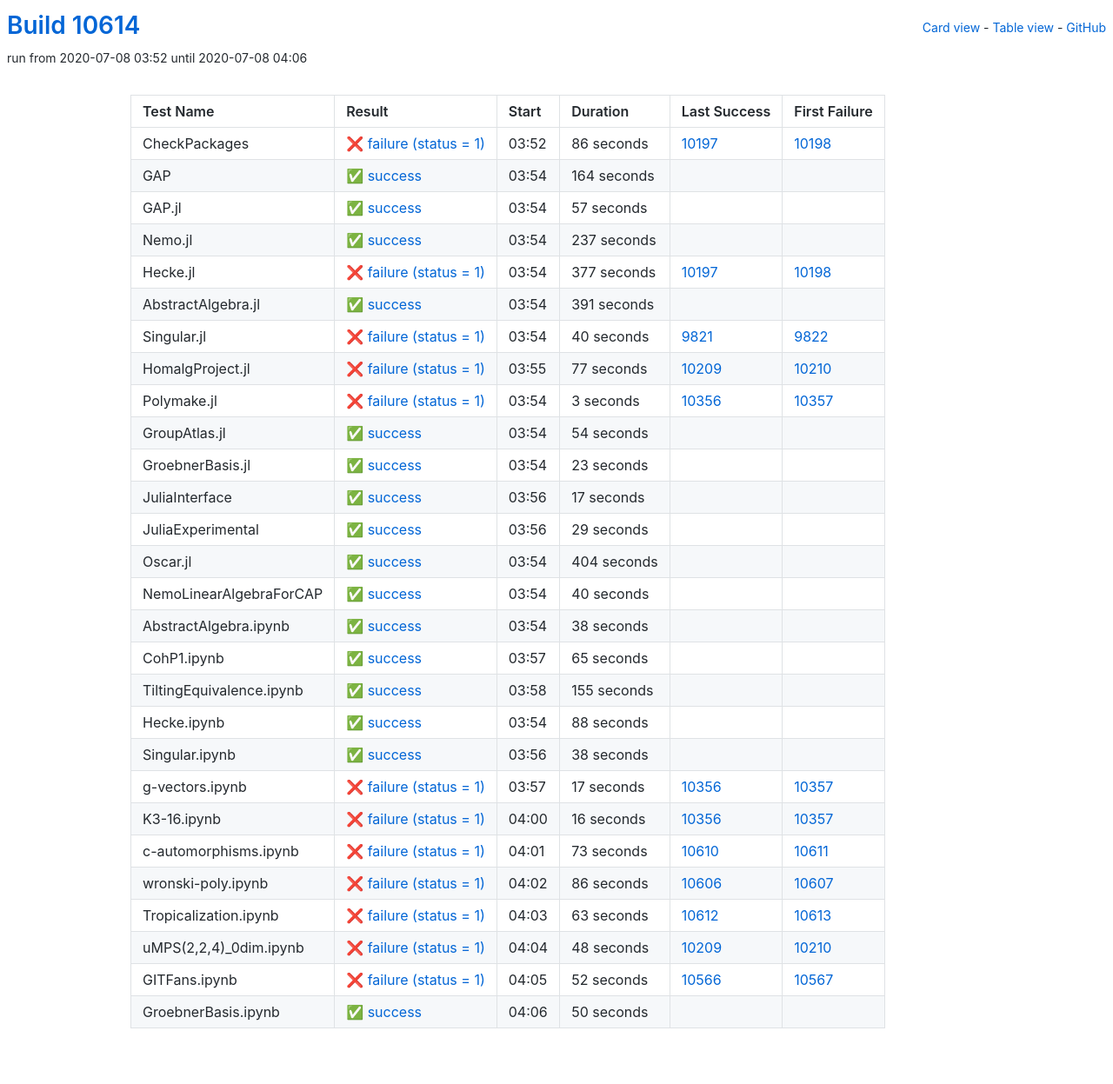
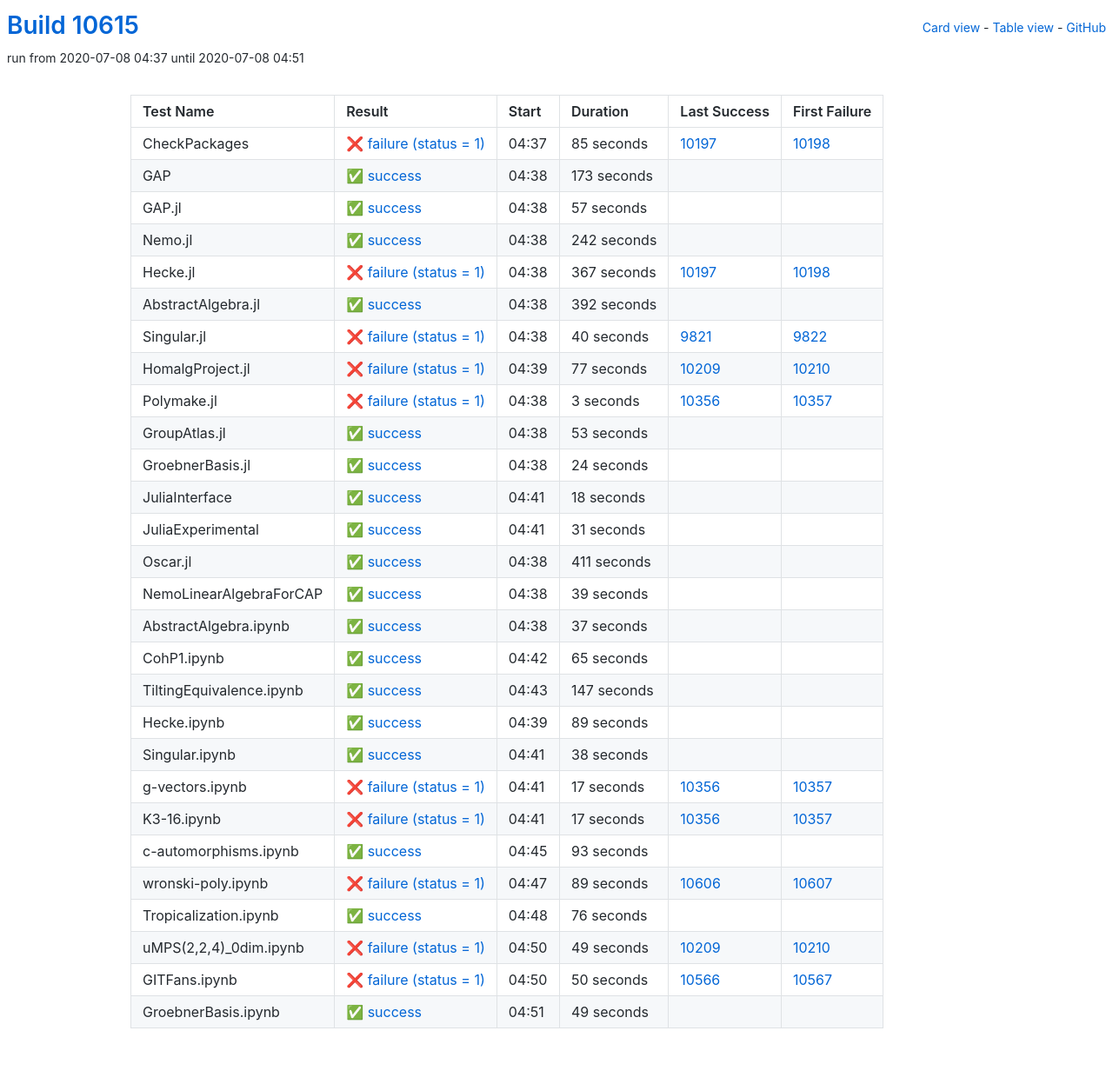
Before and after one commit to oscar-system/oscar-ci-status, a Jekyll site: the page built from table.html, in a window 1280 px wide. Shown: the whole page at 87% size. Built offline with Jekyll 4.4.1, drawn with Linux system fonts in a browser that asks for light colours.

Commit message:
Build #10615

```diff
--- a/_data/ci.yml
+++ b/_data/ci.yml
@@ -1,6 +1,6 @@
 ---
-build: 10614
-build_url: https://oscarci.mathematik.uni-kl.de/job/oscar/10614/
+build: 10615
+build_url: https://oscarci.mathematik.uni-kl.de/job/oscar/10615/
 job: oscar
 organization: oscar-system
 repo: oscar-ci-status
@@ -8,32 +8,32 @@
 tests:
 - name: CheckPackages
   id: checkpackages
-  log: https://oscarci.mathematik.uni-kl.de/job/oscar/10614/artifact/logs/build-10614/CheckPackages.log
-  start: 2020-07-08 03:52
+  log: https://oscarci.mathematik.uni-kl.de/job/oscar/10615/artifact/logs/build-10615/CheckPackages.log
+  start: 2020-07-08 04:37
   success: false
   exitcode: 1
   status: failure
-  duration: 86
+  duration: 85
   last_success: 10197
   last_success_url: https://oscarci.mathematik.uni-kl.de/job/oscar/10197/
   first_failure: 10198
   first_failure_url: https://oscarci.mathematik.uni-kl.de/job/oscar/10198/
 - name: GAP
   id: gap
-  log: https://oscarci.mathematik.uni-kl.de/job/oscar/10614/artifact/logs/build-10614/GAP.log
-  start: 2020-07-08 03:54
+  log: https://oscarci.mathematik.uni-kl.de/job/oscar/10615/artifact/logs/build-10615/GAP.log
+  start: 2020-07-08 04:38
   success: true
   exitcode: 0
   status: success
-  duration: 164
+  duration: 173
   last_success: false
   last_success_url:
   first_failure: false
   first_failure_url:
 - name: GAP.jl
   id: gap-jl
-  log: https://oscarci.mathematik.uni-kl.de/job/oscar/10614/artifact/logs/build-10614/GAP.jl.log
-  start: 2020-07-08 03:54
+  log: https://oscarci.mathematik.uni-kl.de/job/oscar/10615/artifact/logs/build-10615/GAP.jl.log
+  start: 2020-07-08 04:38
   success: true
   exitcode: 0
   status: success
@@ -44,44 +44,44 @@
   first_failure_url:
 - name: Nemo.jl
   id: nemo-jl
-  log: https://oscarci.mathematik.uni-kl.de/job/oscar/10614/artifact/logs/build-10614/Nemo.jl.log
-  start: 2020-07-08 03:54
+  log: https://oscarci.mathematik.uni-kl.de/job/oscar/10615/artifact/logs/build-10615/Nemo.jl.log
+  start: 2020-07-08 04:38
   success: true
   exitcode: 0
   status: success
-  duration: 237
+  duration: 242
   last_success: false
   last_success_url:
   first_failure: false
   first_failure_url:
 - name: Hecke.jl
   id: hecke-jl
-  log: https://oscarci.mathematik.uni-kl.de/job/oscar/10614/artifact/logs/build-10614/Hecke.jl.log
-  start: 2020-07-08 03:54
+  log: https://oscarci.mathematik.uni-kl.de/job/oscar/10615/artifact/logs/build-10615/Hecke.jl.log
+  start: 2020-07-08 04:38
   success: false
   exitcode: 1
   status: failure
-  duration: 377
+  duration: 367
   last_success: 10197
   last_success_url: https://oscarci.mathematik.uni-kl.de/job/oscar/10197/
   first_failure: 10198
   first_failure_url: https://oscarci.mathematik.uni-kl.de/job/oscar/10198/
 - name: AbstractAlgebra.jl
   id: abstractalgebra-jl
-  log: https://oscarci.mathematik.uni-kl.de/job/oscar/10614/artifact/logs/build-10614/AbstractAlgebra.jl.log
-  start: 2020-07-08 03:54
+  log: https://oscarci.mathematik.uni-kl.de/job/oscar/10615/artifact/logs/build-10615/AbstractAlgebra.jl.log
+  start: 2020-07-08 04:38
   success: true
   exitcode: 0
   status: success
-  duration: 391
+  duration: 392
   last_success: false
   last_success_url:
   first_failure: false
   first_failure_url:
 - name: Singular.jl
   id: singular-jl
-  log: https://oscarci.mathematik.uni-kl.de/job/oscar/10614/artifact/logs/build-10614/Singular.jl.log
-  start: 2020-07-08 03:54
+  log: https://oscarci.mathematik.uni-kl.de/job/oscar/10615/artifact/logs/build-10615/Singular.jl.log
+  start: 2020-07-08 04:38
   success: false
   exitcode: 1
   status: failure
@@ -92,8 +92,8 @@
   first_failure_url: https://oscarci.mathematik.uni-kl.de/job/oscar/9822/
 - name: HomalgProject.jl
   id: homalgproject-jl
-  log: https://oscarci.mathematik.uni-kl.de/job/oscar/10614/artifact/logs/build-10614/HomalgProject.jl.log
-  start: 2020-07-08 03:55
+  log: https://oscarci.mathematik.uni-kl.de/job/oscar/10615/artifact/logs/build-10615/HomalgProject.jl.log
+  start: 2020-07-08 04:39
   success: false
   exitcode: 1
   status: failure
@@ -104,8 +104,8 @@
   first_failure_url: https://oscarci.mathematik.uni-kl.de/job/oscar/10210/
 - name: Polymake.jl
   id: polymake-jl
-  log: https://oscarci.mathematik.uni-kl.de/job/oscar/10614/artifact/logs/build-10614/Polymake.jl.log
-  start: 2020-07-08 03:54
+  log: https://oscarci.mathematik.uni-kl.de/job/oscar/10615/artifact/logs/build-10615/Polymake.jl.log
+  start: 2020-07-08 04:38
   success: false
   exitcode: 1
   status: failure
@@ -116,92 +116,92 @@
   first_failure_url: https://oscarci.mathematik.uni-kl.de/job/oscar/10357/
 - name: GroupAtlas.jl
   id: groupatlas-jl
-  log: https://oscarci.mathematik.uni-kl.de/job/oscar/10614/artifact/logs/build-10614/GroupAtlas.jl.log
-  start: 2020-07-08 03:54
+  log: https://oscarci.mathematik.uni-kl.de/job/oscar/10615/artifact/logs/build-10615/GroupAtlas.jl.log
+  start: 2020-07-08 04:38
   success: true
   exitcode: 0
   status: success
-  duration: 54
+  duration: 53
   last_success: false
   last_success_url:
   first_failure: false
   first_failure_url:
 - name: GroebnerBasis.jl
   id: groebnerbasis-jl
-  log: https://oscarci.mathematik.uni-kl.de/job/oscar/10614/artifact/logs/build-10614/GroebnerBasis.jl.log
-  start: 2020-07-08 03:54
+  log: https://oscarci.mathematik.uni-kl.de/job/oscar/10615/artifact/logs/build-10615/GroebnerBasis.jl.log
+  start: 2020-07-08 04:38
   success: true
   exitcode: 0
   status: success
-  duration: 23
+  duration: 24
   last_success: false
   last_success_url:
   first_failure: false
   first_failure_url:
 - name: JuliaInterface
   id: juliainterface
-  log: https://oscarci.mathematik.uni-kl.de/job/oscar/10614/artifact/logs/build-10614/JuliaInterface.log
-  start: 2020-07-08 03:56
+  log: https://oscarci.mathematik.uni-kl.de/job/oscar/10615/artifact/logs/build-10615/JuliaInterface.log
+  start: 2020-07-08 04:41
   success: true
   exitcode: 0
   status: success
-  duration: 17
+  duration: 18
   last_success: false
   last_success_url:
   first_failure: false
   first_failure_url:
 - name: JuliaExperimental
   id: juliaexperimental
-  log: https://oscarci.mathematik.uni-kl.de/job/oscar/10614/artifact/logs/build-10614/JuliaExperimental.log
-  start: 2020-07-08 03:56
+  log: https://oscarci.mathematik.uni-kl.de/job/oscar/10615/artifact/logs/build-10615/JuliaExperimental.log
+  start: 2020-07-08 04:41
   success: true
   exitcode: 0
   status: success
-  duration: 29
+  duration: 31
   last_success: false
   last_success_url:
   first_failure: false
   first_failure_url:
 - name: Oscar.jl
   id: oscar-jl
-  log: https://oscarci.mathematik.uni-kl.de/job/oscar/10614/artifact/logs/build-10614/Oscar.jl.log
-  start: 2020-07-08 03:54
+  log: https://oscarci.mathematik.uni-kl.de/job/oscar/10615/artifact/logs/build-10615/Oscar.jl.log
+  start: 2020-07-08 04:38
   success: true
   exitcode: 0
   status: success
-  duration: 404
+  duration: 411
   last_success: false
   last_success_url:
   first_failure: false
   first_failure_url:
 - name: NemoLinearAlgebraForCAP
   id: nemolinearalgebraforcap
-  log: https://oscarci.mathematik.uni-kl.de/job/oscar/10614/artifact/logs/build-10614/NemoLinearAlgebraForCAP.log
-  start: 2020-07-08 03:54
+  log: https://oscarci.mathematik.uni-kl.de/job/oscar/10615/artifact/logs/build-10615/NemoLinearAlgebraForCAP.log
+  start: 2020-07-08 04:38
   success: true
   exitcode: 0
   status: success
-  duration: 40
+  duration: 39
   last_success: false
   last_success_url:
   first_failure: false
   first_failure_url:
 - name: AbstractAlgebra.ipynb
   id: abstractalgebra-ipynb
-  log: https://oscarci.mathematik.uni-kl.de/job/oscar/10614/artifact/logs/build-10614/AbstractAlgebra.ipynb.log
-  start: 2020-07-08 03:54
+  log: https://oscarci.mathematik.uni-kl.de/job/oscar/10615/artifact/logs/build-10615/AbstractAlgebra.ipynb.log
+  start: 2020-07-08 04:38
   success: true
   exitcode: 0
   status: success
-  duration: 38
+  duration: 37
   last_success: false
   last_success_url:
   first_failure: false
   first_failure_url:
 - name: CohP1.ipynb
   id: cohp1-ipynb
-  log: https://oscarci.mathematik.uni-kl.de/job/oscar/10614/artifact/logs/build-10614/CohP1.ipynb.log
-  start: 2020-07-08 03:57
+  log: https://oscarci.mathematik.uni-kl.de/job/oscar/10615/artifact/logs/build-10615/CohP1.ipynb.log
+  start: 2020-07-08 04:42
   success: true
   exitcode: 0
   status: success
@@ -212,32 +212,32 @@
   first_failure_url:
 - name: TiltingEquivalence.ipynb
   id: tiltingequivalence-ipynb
-  log: https://oscarci.mathematik.uni-kl.de/job/oscar/10614/artifact/logs/build-10614/TiltingEquivalence.ipynb.log
-  start: 2020-07-08 03:58
+  log: https://oscarci.mathematik.uni-kl.de/job/oscar/10615/artifact/logs/build-10615/TiltingEquivalence.ipynb.log
+  start: 2020-07-08 04:43
   success: true
   exitcode: 0
   status: success
-  duration: 155
+  duration: 147
   last_success: false
   last_success_url:
   first_failure: false
   first_failure_url:
 - name: Hecke.ipynb
   id: hecke-ipynb
-  log: https://oscarci.mathematik.uni-kl.de/job/oscar/10614/artifact/logs/build-10614/Hecke.ipynb.log
-  start: 2020-07-08 03:54
+  log: https://oscarci.mathematik.uni-kl.de/job/oscar/10615/artifact/logs/build-10615/Hecke.ipynb.log
+  start: 2020-07-08 04:39
   success: true
   exitcode: 0
   status: success
-  duration: 88
+  duration: 89
   last_success: false
   last_success_url:
   first_failure: false
   first_failure_url:
 - name: Singular.ipynb
   id: singular-ipynb
-  log: https://oscarci.mathematik.uni-kl.de/job/oscar/10614/artifact/logs/build-10614/Singular.ipynb.log
-  start: 2020-07-08 03:56
+  log: https://oscarci.mathematik.uni-kl.de/job/oscar/10615/artifact/logs/build-10615/Singular.ipynb.log
+  start: 2020-07-08 04:41
   success: true
   exitcode: 0
   status: success
@@ -248,8 +248,8 @@
   first_failure_url:
 - name: g-vectors.ipynb
   id: g-vectors-ipynb
-  log: https://oscarci.mathematik.uni-kl.de/job/oscar/10614/artifact/logs/build-10614/g-vectors.ipynb.log
-  start: 2020-07-08 03:57
+  log: https://oscarci.mathematik.uni-kl.de/job/oscar/10615/artifact/logs/build-10615/g-vectors.ipynb.log
+  start: 2020-07-08 04:41
   success: false
   exitcode: 1
   status: failure
@@ -260,84 +260,84 @@
   first_failure_url: https://oscarci.mathematik.uni-kl.de/job/oscar/10357/
 - name: K3-16.ipynb
   id: k3-16-ipynb
-  log: https://oscarci.mathematik.uni-kl.de/job/oscar/10614/artifact/logs/build-10614/K3-16.ipynb.log
-  start: 2020-07-08 04:00
+  log: https://oscarci.mathematik.uni-kl.de/job/oscar/10615/artifact/logs/build-10615/K3-16.ipynb.log
+  start: 2020-07-08 04:41
   success: false
   exitcode: 1
   status: failure
-  duration: 16
+  duration: 17
   last_success: 10356
   last_success_url: https://oscarci.mathematik.uni-kl.de/job/oscar/10356/
   first_failure: 10357
   first_failure_url: https://oscarci.mathematik.uni-kl.de/job/oscar/10357/
 - name: c-automorphisms.ipynb
   id: c-automorphisms-ipynb
-  log: https://oscarci.mathematik.uni-kl.de/job/oscar/10614/artifact/logs/build-10614/c-automorphisms.ipynb.log
-  start: 2020-07-08 04:01
+  log: https://oscarci.mathematik.uni-kl.de/job/oscar/10615/artifact/logs/build-10615/c-automorphisms.ipynb.log
+  start: 2020-07-08 04:45
+  success: true
+  exitcode: 0
+  status: success
+  duration: 93
+  last_success: false
+  last_success_url:
+  first_failure: false
+  first_failure_url:
+- name: wronski-poly.ipynb
+  id: wronski-poly-ipynb
+  log: https://oscarci.mathematik.uni-kl.de/job/oscar/10615/artifact/logs/build-10615/wronski-poly.ipynb.log
+  start: 2020-07-08 04:47
   success: false
   exitcode: 1
   status: failure
-  duration: 73
-  last_success: 10610
-  last_success_url: https://oscarci.mathematik.uni-kl.de/job/oscar/10610/
-  first_failure: 10611
-  first_failure_url: https://oscarci.mathematik.uni-kl.de/job/oscar/10611/
-- name: wronski-poly.ipynb
-  id: wronski-poly-ipynb
-  log: https://oscarci.mathematik.uni-kl.de/job/oscar/10614/artifact/logs/build-10614/wronski-poly.ipynb.log
-  start: 2020-07-08 04:02
-  success: false
-  exitcode: 1
-  status: failure
-  duration: 86
+  duration: 89
   last_success: 10606
   last_success_url: https://oscarci.mathematik.uni-kl.de/job/oscar/10606/
   first_failure: 10607
   first_failure_url: https://oscarci.mathematik.uni-kl.de/job/oscar/10607/
 - name: Tropicalization.ipynb
   id: tropicalization-ipynb
-  log: https://oscarci.mathematik.uni-kl.de/job/oscar/10614/artifact/logs/build-10614/Tropicalization.ipynb.log
-  start: 2020-07-08 04:03
+  log: https://oscarci.mathematik.uni-kl.de/job/oscar/10615/artifact/logs/build-10615/Tropicalization.ipynb.log
+  start: 2020-07-08 04:48
+  success: true
+  exitcode: 0
+  status: success
+  duration: 76
+  last_success: false
+  last_success_url:
+  first_failure: false
+  first_failure_url:
+- name: uMPS(2,2,4)_0dim.ipynb
+  id: umps-2-2-4-0dim-ipynb
+  log: https://oscarci.mathematik.uni-kl.de/job/oscar/10615/artifact/logs/build-10615/uMPS-2-2-4-_0dim.ipynb.log
+  start: 2020-07-08 04:50
   success: false
   exitcode: 1
   status: failure
-  duration: 63
-  last_success: 10612
-  last_success_url: https://oscarci.mathematik.uni-kl.de/job/oscar/10612/
-  first_failure: 10613
-  first_failure_url: https://oscarci.mathematik.uni-kl.de/job/oscar/10613/
-- name: uMPS(2,2,4)_0dim.ipynb
-  id: umps-2-2-4-0dim-ipynb
-  log: https://oscarci.mathematik.uni-kl.de/job/oscar/10614/artifact/logs/build-10614/uMPS-2-2-4-_0dim.ipynb.log
-  start: 2020-07-08 04:04
-  success: false
-  exitcode: 1
-  status: failure
-  duration: 48
+  duration: 49
   last_success: 10209
   last_success_url: https://oscarci.mathematik.uni-kl.de/job/oscar/10209/
   first_failure: 10210
   first_failure_url: https://oscarci.mathematik.uni-kl.de/job/oscar/10210/
 - name: GITFans.ipynb
   id: gitfans-ipynb
-  log: https://oscarci.mathematik.uni-kl.de/job/oscar/10614/artifact/logs/build-10614/GITFans.ipynb.log
-  start: 2020-07-08 04:05
+  log: https://oscarci.mathematik.uni-kl.de/job/oscar/10615/artifact/logs/build-10615/GITFans.ipynb.log
+  start: 2020-07-08 04:50
   success: false
   exitcode: 1
   status: failure
-  duration: 52
+  duration: 50
   last_success: 10566
   last_success_url: https://oscarci.mathematik.uni-kl.de/job/oscar/10566/
   first_failure: 10567
   first_failure_url: https://oscarci.mathematik.uni-kl.de/job/oscar/10567/
 - name: GroebnerBasis.ipynb
   id: groebnerbasis-ipynb
-  log: https://oscarci.mathematik.uni-kl.de/job/oscar/10614/artifact/logs/build-10614/GroebnerBasis.ipynb.log
-  start: 2020-07-08 04:06
+  log: https://oscarci.mathematik.uni-kl.de/job/oscar/10615/artifact/logs/build-10615/GroebnerBasis.ipynb.log
+  start: 2020-07-08 04:51
   success: true
   exitcode: 0
   status: success
-  duration: 50
+  duration: 49
   last_success: false
   last_success_url:
   first_failure: false
```
Also changed, not shown: README.md.
